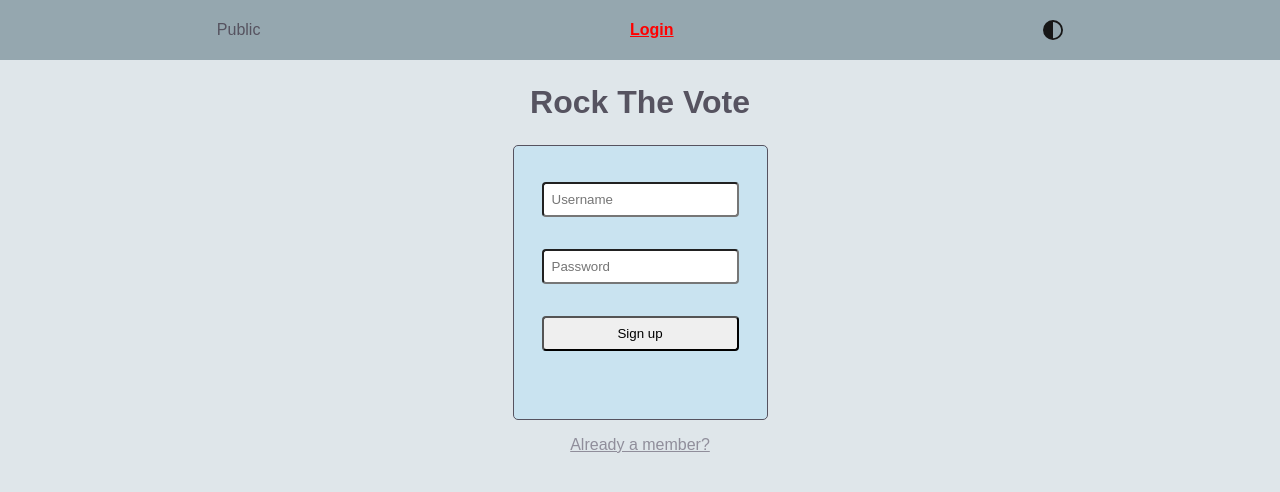
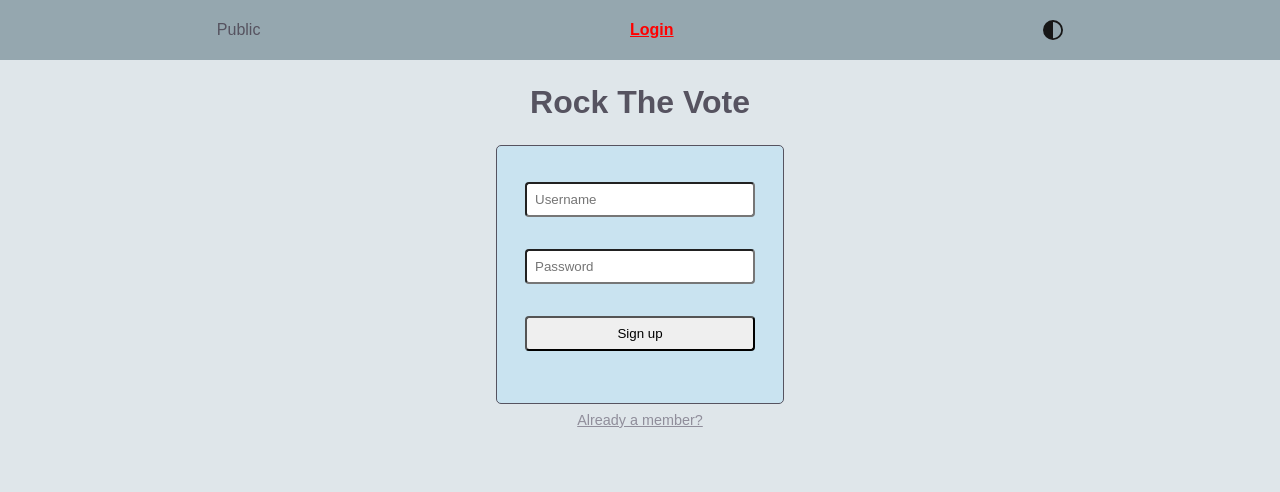
Before and after one commit to jamescaleca/rtv-cra, a React (Create React App) app in the folder client/: page /login in a window 1280 px wide. Shown: the top 492 px of the page. Built offline with nearby package versions, Linux system fonts and the light colour scheme.

Commit message:
Login and signup functionality fixes. Minor styling for AuthForm.

```diff
--- a/client/src/App.js
+++ b/client/src/App.js
@@ -27,7 +27,7 @@ function App() {
             />
             <Route
               path="/login"
-              element={<Login />}
+              element={token ? <Navigate to="/" /> : <Login />}
             />
             <Route
               path='/issues/:issueId'
--- a/client/src/components/AuthForm.js
+++ b/client/src/components/AuthForm.js
@@ -1,4 +1,5 @@
-import React from 'react'
+import React, { useContext } from 'react'
+import { UserContext } from '../context/UserProvider'
 import '../css/styles.css'
 
 export default function AuthForm(props) {
@@ -12,6 +13,8 @@ export default function AuthForm(props) {
       password
     }
   } = props
+
+  const { status } = useContext(UserContext)
 
   return (
     <form id='auth-form' onSubmit={handleSubmit}>
@@ -29,7 +32,13 @@ export default function AuthForm(props) {
         onChange={handleChange}
         placeholder='Password'
       />
-      <button>{ btnText }</button>
+      <button disabled={status === "submitting"}
+      >
+        { status === "submitting"
+          ? "Submitting..."
+          : btnText
+        }
+      </button>
       <p style={{color: 'red'}}>{ errMsg }</p>
     </form>
   )
--- a/client/src/context/UserProvider.js
+++ b/client/src/context/UserProvider.js
@@ -1,4 +1,5 @@
 import React, { useState } from 'react'
+import {useNavigation} from "react-router-dom"
 import axios from 'axios'
 
 const UserContext = React.createContext()
@@ -24,8 +25,11 @@ export default function UserProvider(props) {
   const [publicIssues, setPublicIssues] = useState([])
   const [issue, setIssue] = useState(null)
   const [comments, setComments] = useState([])
+  const [status, setStatus] = useState("idle")
 
   const timezone = Intl.DateTimeFormat().resolvedOptions().timeZone
+
+  // const navigation = useNavigation()
 
   let darkMode = localStorage.getItem("darkMode")
   // const darkModeToggle = document.querySelector("#dark-mode-toggle")
@@ -68,8 +72,7 @@ export default function UserProvider(props) {
         }))
       })
       .catch(err => handleAuthError(err.response.data.errMsg))
-      // .then(res => console.log(res))
-      // .catch(err => console.log(err))
+      .finally(() => setStatus("idle"))
   }
 
   function login(credentials) {
@@ -79,7 +82,7 @@ export default function UserProvider(props) {
         console.log(res.data)
         localStorage.setItem('token', token)
         localStorage.setItem('user', JSON.stringify(user))
-          getUserIssues()
+        getUserIssues(user._id)
         setUserState(prevUserState => ({
           ...prevUserState,
           user,
@@ -87,6 +90,7 @@ export default function UserProvider(props) {
         }))
       })
       .catch(err => handleAuthError(err.response.data.errMsg))
+      .finally(() => setStatus("idle"))
   }
 
   function logout() {
@@ -280,7 +284,9 @@ export default function UserProvider(props) {
         userAxios,
         darkMode,
         darkModeToggle,
-        timezone
+        timezone,
+        status,
+        setStatus
       }}
     >
       { props.children }
--- a/client/src/css/styles.css
+++ b/client/src/css/styles.css
@@ -420,19 +420,21 @@ textarea::placeholder {
   display: flex;
   align-items: center;
   flex-direction: column;
-  height: 100vh;
 }
 .auth-container h1 {
   font-size: 2em;
   margin: 24px;
 }
 .auth-container p {
-  margin: 16px;
+  margin: 0.5rem;
+  font-size: 0.9rem;
+  text-align: center;
   text-decoration: underline;
 }
 .auth-container form {
   border: 1px solid;
   padding: 20px;
+  width: 18rem;
   border-radius: 5px;
   background-color: #c9e3f0;
   display: flex;
--- a/client/src/css/styles.scss
+++ b/client/src/css/styles.scss
@@ -489,18 +489,20 @@ textarea {
   display: flex;
   align-items: center;
   flex-direction: column;
-  height: 100vh;
   h1 {
     font-size: 2em;
     margin: 24px;
   }
   p {
-    margin: 16px;
+    margin: .5rem;
+    font-size: .9rem;
+    text-align: center;
     text-decoration: underline;
   }
   form {
     border: 1px solid;
     padding: 20px;
+    width: 18rem;
     border-radius: 5px;
     background-color: $clr-primary;
     display: flex;
--- a/client/src/pages/Login.js
+++ b/client/src/pages/Login.js
@@ -1,6 +1,4 @@
 import React, { useState, useContext } from 'react'
-import { useNavigate } from "react-router-dom"
-import axios from "axios"
 import AuthForm from '../components/AuthForm'
 import { UserContext } from '../context/UserProvider'
 import '../css/styles.css'
@@ -10,55 +8,15 @@ const initInputs = {username: '', password: ''}
 export default function Login() {
   const [toggle, setToggle] = useState(false)
   const [inputs, setInputs] = useState(initInputs)
-  const [status, setStatus] = useState("idle")
   const [error, setError] = useState(null)
 
   const {
     errMsg,
     resetAuthErr,
-    setUserState,
-    handleAuthError,
-    getUserIssues
+    setStatus,
+    login,
+    signup,
   } = useContext(UserContext)
-
-  const navigate = useNavigate()
-
-  function signup(credentials) {
-    axios.post('/auth/signup', credentials)
-      .then(res => {
-        const { user, token } = res.data
-        console.log(res)
-        localStorage.setItem('token', token)
-        localStorage.setItem('user', JSON.stringify(user))
-        setUserState(prevUserState => ({
-          ...prevUserState,
-          user,
-          token
-        }))
-      })
-      .catch(err => handleAuthError(err.response.data.errMsg))
-      // .then(res => console.log(res))
-      // .catch(err => console.log(err))
-  }
-
-  function login(credentials) {
-    axios.post('/auth/login', credentials)
-      .then(res => {
-        const { user, token } = res.data
-        console.log(res.data)
-        localStorage.setItem('token', token)
-        localStorage.setItem('user', JSON.stringify(user))
-        getUserIssues()
-        setUserState(prevUserState => ({
-          ...prevUserState,
-          user,
-          token
-        }))
-        navigate("/profile", { replace: true })
-      })
-      .catch(err => handleAuthError(err.response.data.errMsg))
-      .finally(() => setStatus("idle"))
-  }
 
   function handleChange(e) {
     const { name, value } = e.target
@@ -70,6 +28,7 @@ export default function Login() {
 
   function handleSignup(e){
     e.preventDefault()
+    setStatus("submitting")
     signup(inputs)
   }
 
```
Also changed, not shown: client/src/components/ProtectedRoute.js (+1 -7 lines), 1 other file (tests, documents, lock files or other folders). Lines whose indentation alone changed are shown as unchanged.
